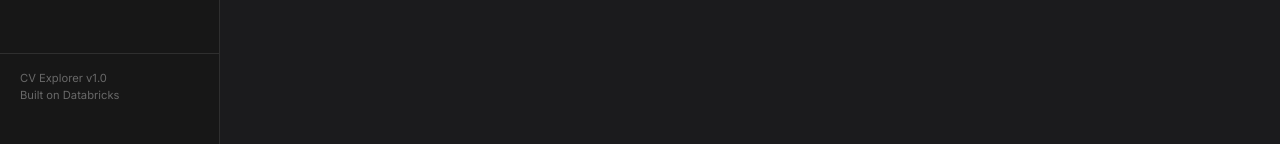
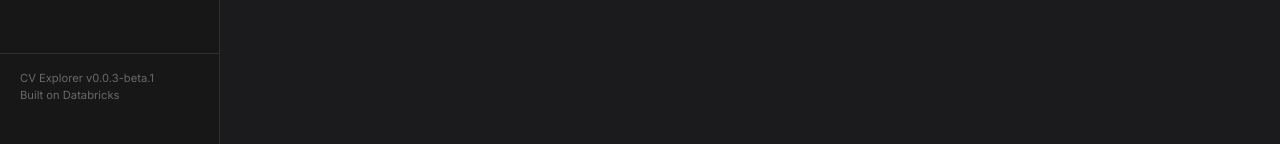
Before and after one commit to Data-drone/db_image_labelling_app, a React (Vite) app in the folder frontend/: page /browse in a window 1280 px wide. Shown: the part 656-800 px from the top of the page. Built offline with nearby package versions, Linux system fonts and the light colour scheme; no server answers.

Commit message:
Derive UI version from package.json instead of hardcoding
The sidebar displayed "CV Explorer v1.0" while git tags are at v0.0.3-beta.1.
Use Vite's `define` to inject the version from package.json at build time so
the UI stays in sync with releases automatically.

```diff
--- a/frontend/package.json
+++ b/frontend/package.json
@@ -1,7 +1,7 @@
 {
   "name": "frontend",
   "private": true,
-  "version": "0.0.0",
+  "version": "0.0.3-beta.1",
   "type": "module",
   "scripts": {
     "dev": "vite",
--- a/frontend/src/components/Layout.jsx
+++ b/frontend/src/components/Layout.jsx
@@ -113,7 +113,7 @@ export default function Layout({ children }) {
           }}
         >
           <div style={{ fontSize: '0.7rem', color: 'var(--text-muted)' }}>
-            CV Explorer v1.0
+            CV Explorer v{__APP_VERSION__}
             <br />
             Built on Databricks
           </div>
--- a/frontend/vite.config.js
+++ b/frontend/vite.config.js
@@ -1,9 +1,12 @@
 import { defineConfig } from 'vite'
 import react from '@vitejs/plugin-react'
 import tailwindcss from '@tailwindcss/vite'
+import pkg from './package.json' with { type: 'json' }
 
-// https://vite.dev/config/
 export default defineConfig({
+  define: {
+    __APP_VERSION__: JSON.stringify(pkg.version),
+  },
   plugins: [react(), tailwindcss()],
   server: {
     port: 3000,
```
Also changed, not shown: 2 other files (tests, documents, lock files or other folders).
